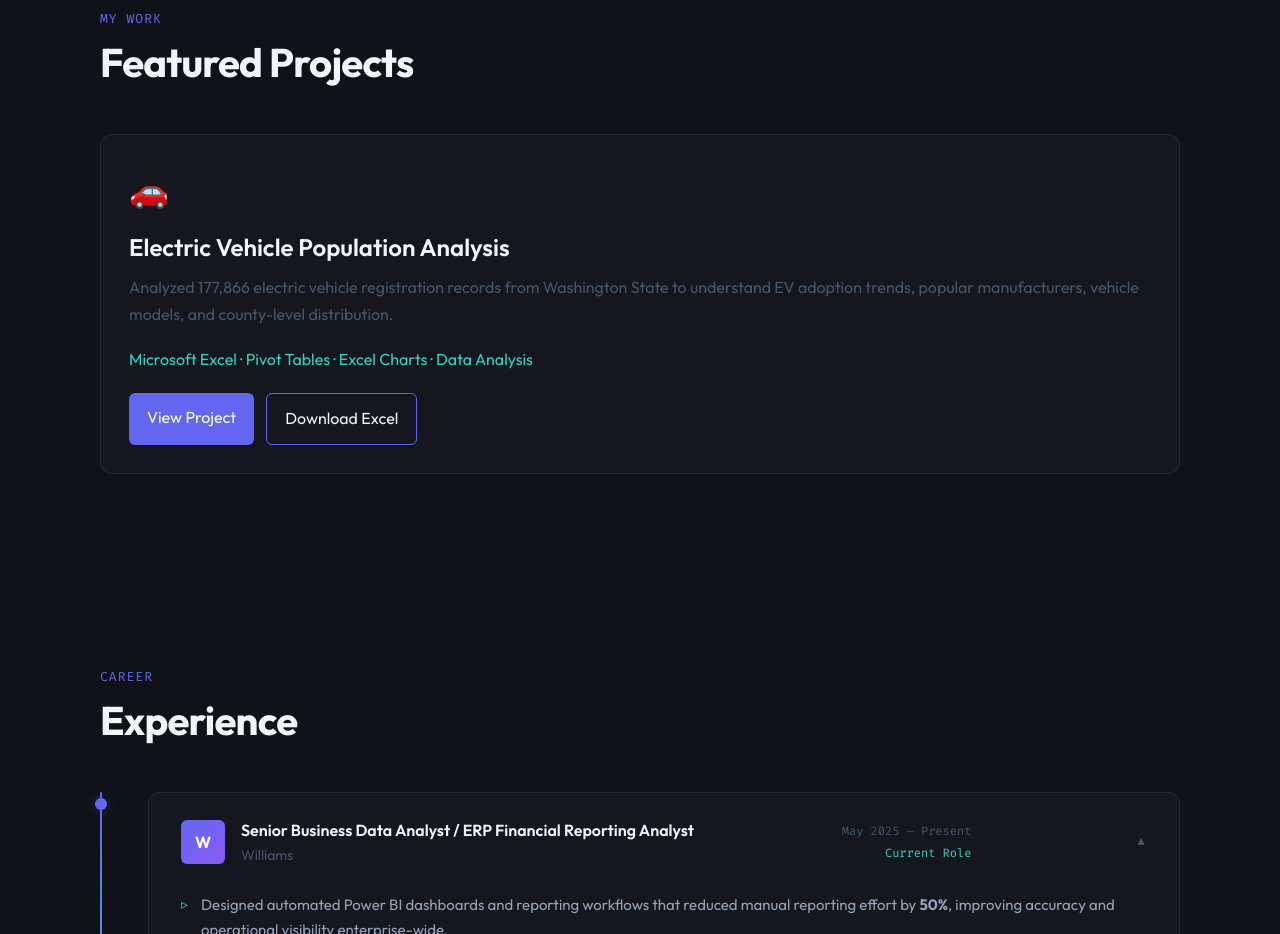
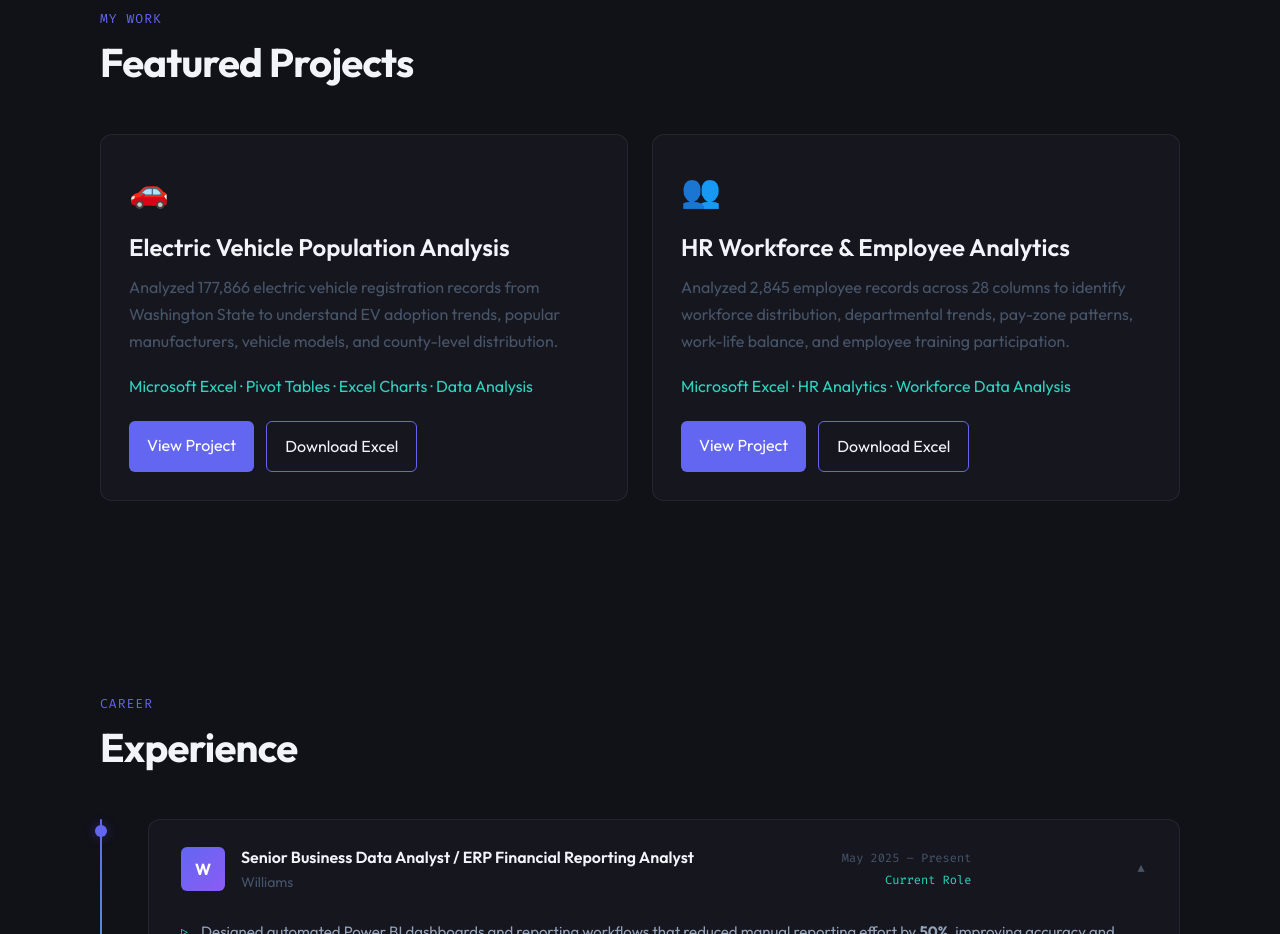
Before and after one commit to hotenaveen-a11y/naveen-portfolio, a plain HTML site: page index.html in a window 1280 px wide. Shown: the part 1500-2434 px from the top of the page. Drawn offline with Linux system fonts and the light colour scheme.

Commit message:
Add HR Workforce Analytics Project to Portfolio

```diff
--- a/index.html
+++ b/index.html
@@ -497,6 +497,49 @@ footer span{color:var(--accent)}
 
                 </div>
             </div>
+          <!-- HR WORKFORCE ANALYTICS PROJECT -->
+<div style="background:var(--card);border:1px solid var(--border);border-radius:12px;padding:28px;">
+
+    <div style="font-size:32px;margin-bottom:16px;">👥</div>
+
+    <h3 style="margin-bottom:12px;">
+        <a href="https://github.com/hotenaveen-a11y/naveen-portfolio/blob/main/projects/hr-workforce-analytics/README.md"
+           target="_blank"
+           rel="noopener noreferrer"
+           style="color:var(--text);text-decoration:none;">
+            HR Workforce & Employee Analytics
+        </a>
+    </h3>
+
+    <p style="color:var(--text-muted);line-height:1.7;margin-bottom:18px;">
+        Analyzed 2,845 employee records across 28 columns to identify workforce
+        distribution, departmental trends, pay-zone patterns, work-life balance,
+        and employee training participation.
+    </p>
+
+    <p style="color:var(--accent-teal);margin-bottom:20px;">
+        Microsoft Excel · HR Analytics · Workforce Data Analysis
+    </p>
+
+    <div style="display:flex;flex-wrap:wrap;gap:12px;">
+
+        <a href="https://github.com/hotenaveen-a11y/naveen-portfolio/blob/main/projects/hr-workforce-analytics/README.md"
+           target="_blank"
+           rel="noopener noreferrer"
+           style="padding:11px 18px;background:var(--accent);color:white;border-radius:6px;text-decoration:none;">
+            View Project
+        </a>
+
+        <a href="https://github.com/hotenaveen-a11y/naveen-portfolio/raw/refs/heads/main/projects/hr-workforce-analytics/Cleaned_HR_Data_Analysis%20Naveen.xlsx"
+           target="_blank"
+           rel="noopener noreferrer"
+           style="padding:11px 18px;border:1px solid var(--accent);color:var(--text);border-radius:6px;text-decoration:none;">
+            Download Excel
+        </a>
+
+    </div>
+
+</div>
 
         </div>
     </div>
```
